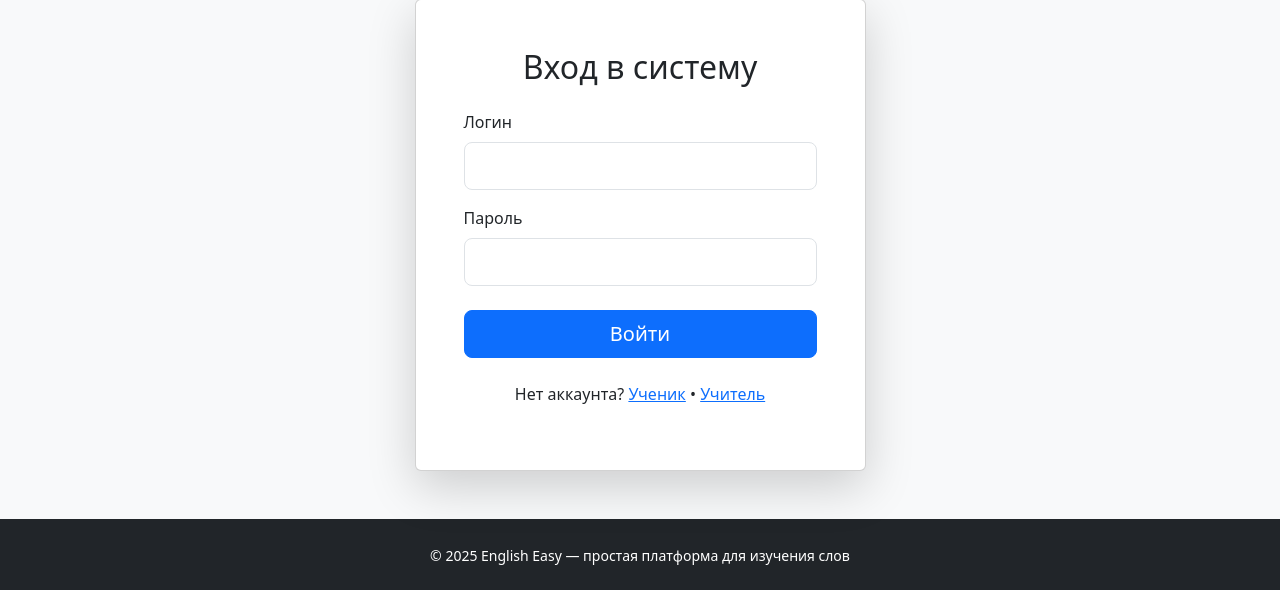
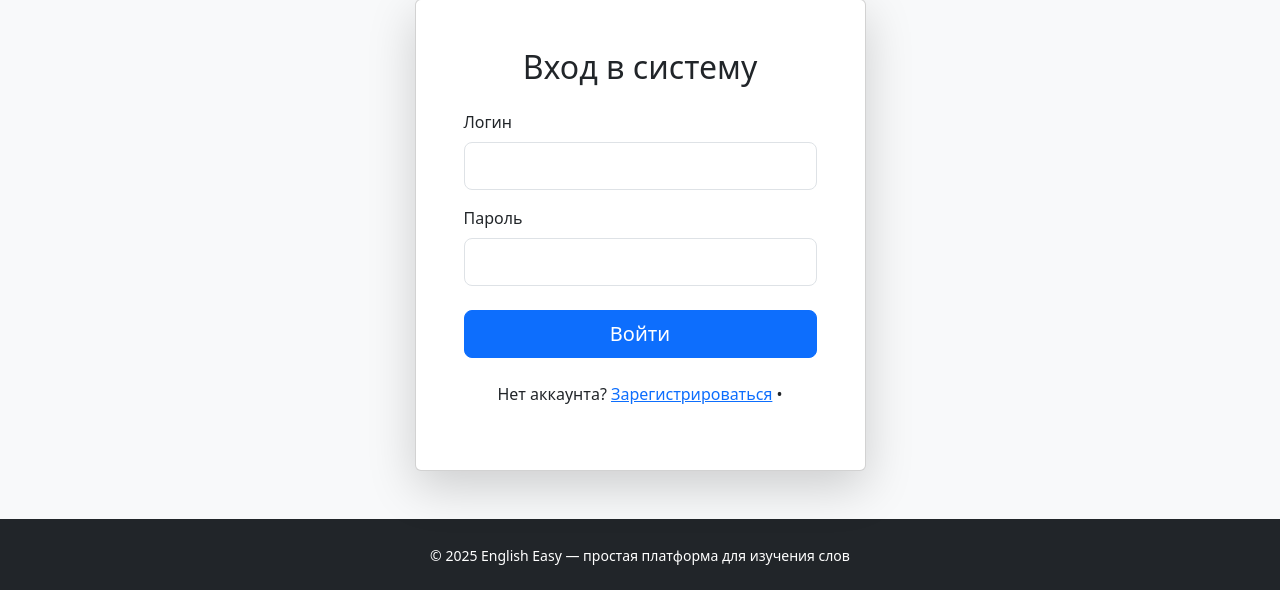
Before and after one commit to AISavikin/englishEasy, a Django app: page /login/ in a window 1280 px wide. Shown: the part 81-671 px from the top of the page. Run offline with Django 5.2, Linux system fonts and the light colour scheme.

Commit message:
исправил ошибку с context

```diff
--- a/users/templates/users/login.html
+++ b/users/templates/users/login.html
@@ -21,8 +21,7 @@
                 </form>
                 <div class="text-center mt-4">
                     <p>Нет аккаунта?
-                        <a href="{% url 'users:register_student' %}">Ученик</a> •
-                        <a href="{% url 'users:register_teacher' %}">Учитель</a>
+                        <a href="{% url 'users:register' %}">Зарегистрироваться</a> •
                     </p>
                 </div>
             </div>
--- a/users/views.py
+++ b/users/views.py
@@ -7,6 +7,7 @@ from .forms import SimpleRegisterForm
 
 def home(request):
     """Главная страница с формами входа и регистрации"""
+    context = {}
     if request.user.is_authenticated:
         return redirect('dashboard:home')
 
@@ -40,8 +41,6 @@ def home(request):
         else:
             # Сохраняем ошибки формы для отображения
             context = {'register_form': form}
-    else:
-        context = {}
 
     return render(request, 'users/home.html', context)
 
```
Also changed, not shown: db.sqlite3.
